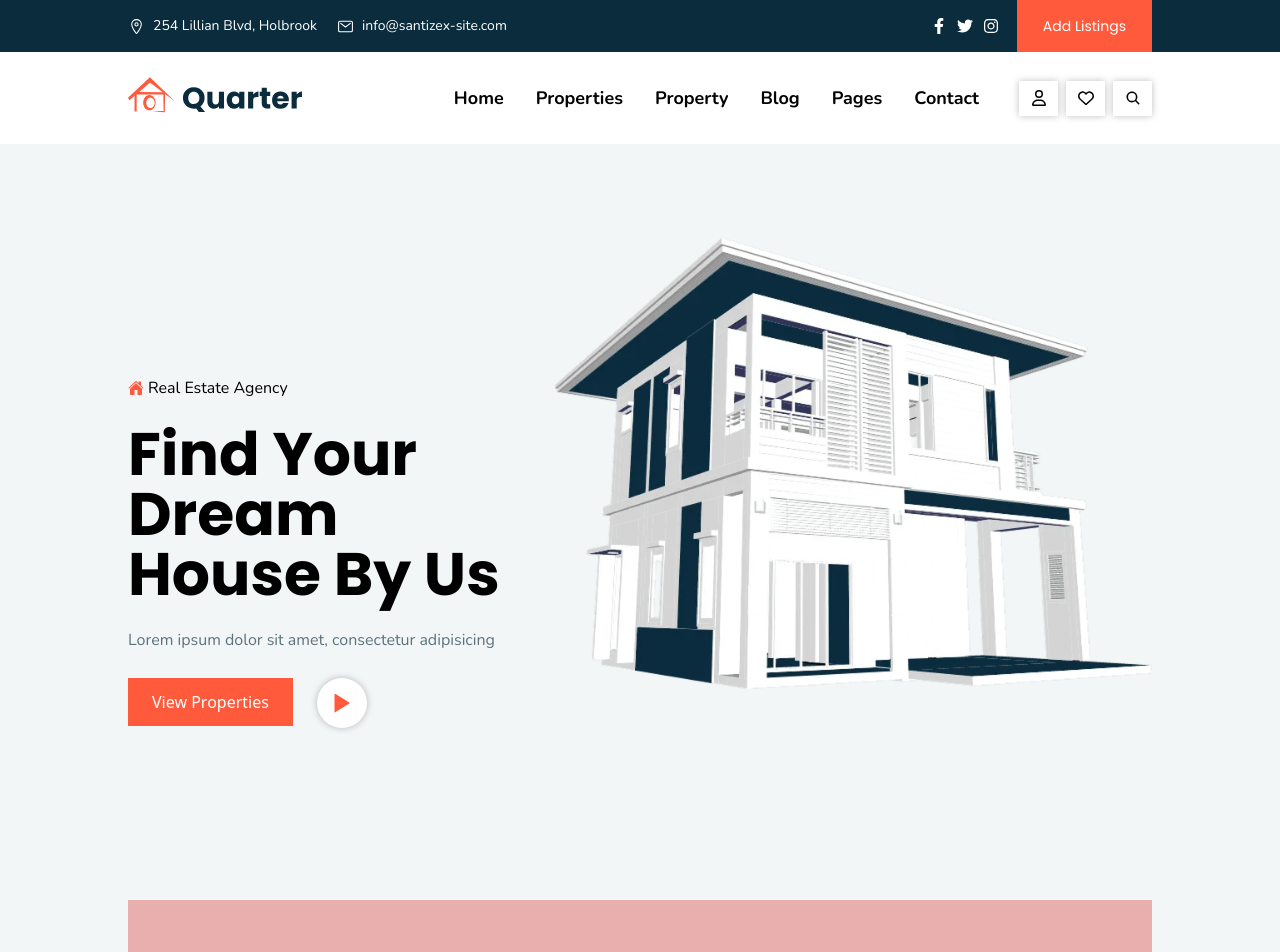
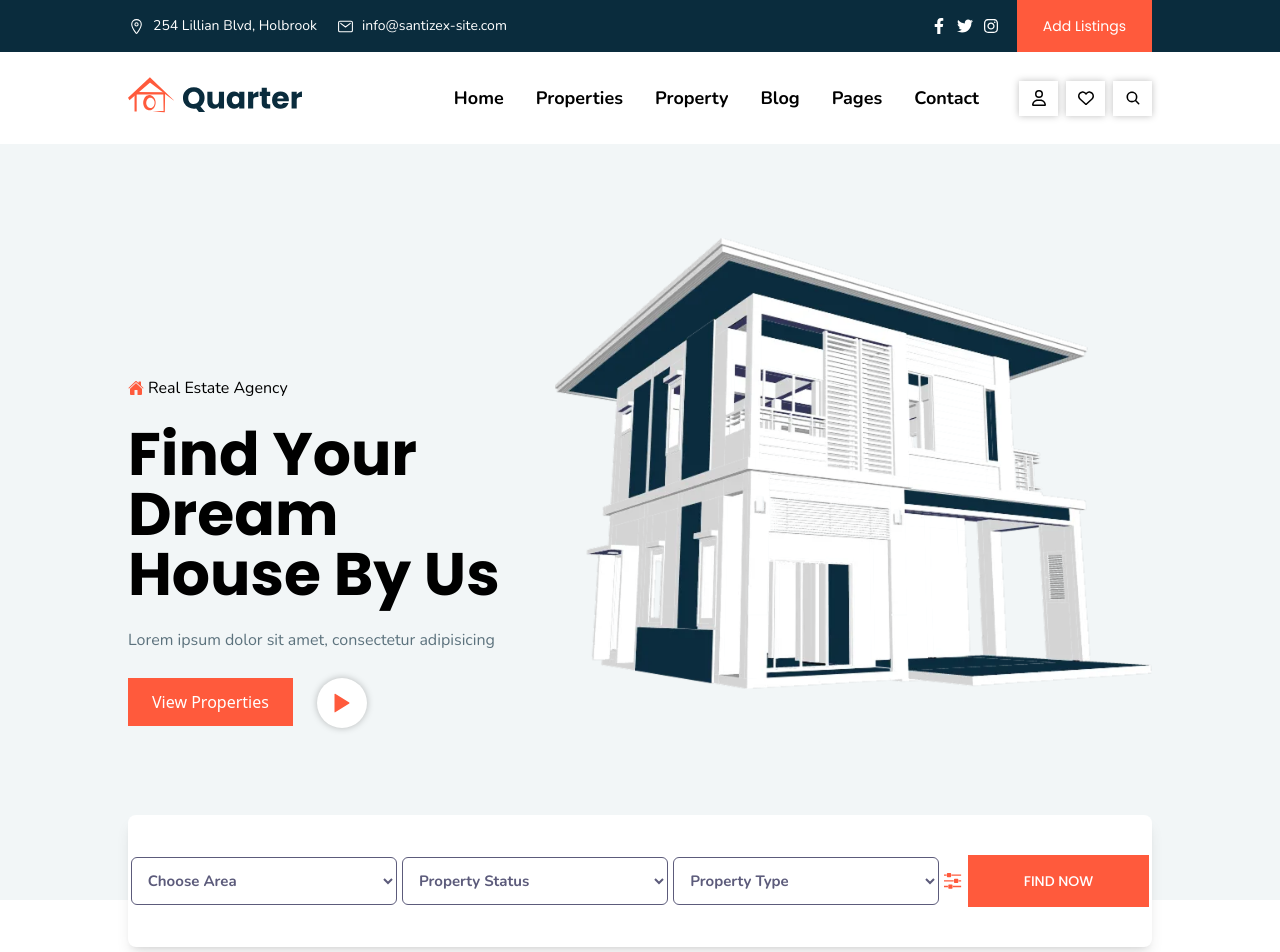
Before and after one commit to Md-Redwan/Quarter-Real-Estate-LandingPage, a React (Vite) app: page / in a window 1280 px wide. Shown: the top 952 px of the page. Built offline with nearby package versions, Linux system fonts and the light colour scheme.

Commit message:
Hero Section is Complete

```diff
--- a/src/component/Hero.jsx
+++ b/src/component/Hero.jsx
@@ -1,12 +1,13 @@
 import React from "react";
 import HeroImg from "../assets/HeroImg.png";
+import FilterImg from "../assets/filter.svg";
 import { IoHome } from "react-icons/io5";
 import { IoIosPlay } from "react-icons/io";
 
 const Hero = () => {
   return (
     <div className="bg-[#F2F6F7] mb-52">
-      <div className="container flex justify-between pt-23.5 pb-43">
+      <div className="container flex justify-between pt-23.5 pb-43 relative">
         <div>
           <p className="font-nunito flex gap-1 items-center mt-34.5">
             <IoHome className="text-[#FF5A3C]" />
@@ -32,10 +33,33 @@ const Hero = () => {
         <div>
           <img src={HeroImg} alt="" />
         </div>
+        <div className="container h-33 bg-white shadow-lg absolute bottom-[-47px] font-nunito font-bold text-[15px] text-[#5C5B7B] flex justify-around items-center rounded-lg">
+          <select name="" id="" className="w-66.5 px-3 py-3 border rounded-md hover:border-[#FF5A3C]">
+            <option value="">Choose Area</option>
+            <option value="">Canada</option>
+            <option value="">London</option>
+            <option value="">New York</option>
+            <option value="">United Status</option>
+          </select>
+          <select name="" id="" className="w-66.5 px-3 py-3 border rounded-md hover:border-[#FF5A3C]">
+            <option value="">Property Status</option>
+            <option value="">Open House</option>
+            <option value="">Rent</option>
+            <option value="">Sale</option>
+            <option value="">Sold</option>
+          </select>
+          <select name="" id="" className="w-66.5 px-3 py-3 border rounded-md hover:border-[#FF5A3C]">
+            <option value="">Property Type</option>
+            <option value="">Apartment</option>
+            <option value="">Co-Op</option>
+            <option value="">Condo</option>
+            <option value="">Single Family Home</option>
+          </select>
+          <img src={FilterImg} alt="" className="cursor-pointer"/>
+          <button className="py-4 px-14 bg-[#FF5A3C] text-white font-poppins font-medium text-sm cursor-pointer">FIND NOW</button>
       </div>
-      <div className="container m-auto h-33 bg-[#e9aeae]">
+      </div>
 
-      </div>
     </div>
   );
 };
--- a/src/index.css
+++ b/src/index.css
@@ -18,3 +18,7 @@
 .navList li{
   cursor: pointer;
 }
+
+:focus-visible {
+    outline: -webkit-focus-ring-color auto 0px;
+}
```
Also changed, not shown: src/assets/filter.svg (added).
